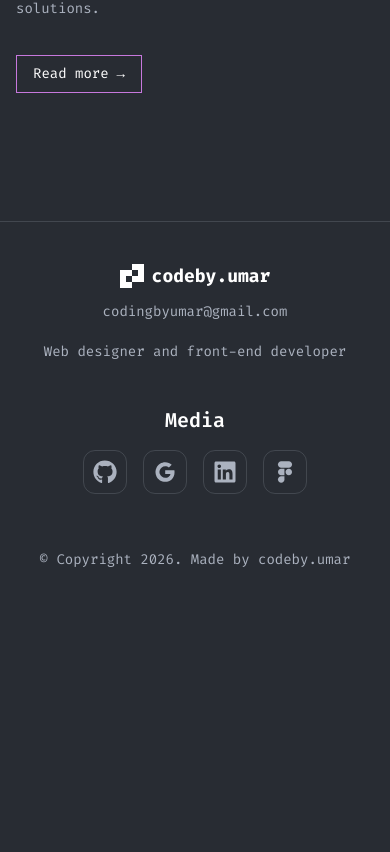
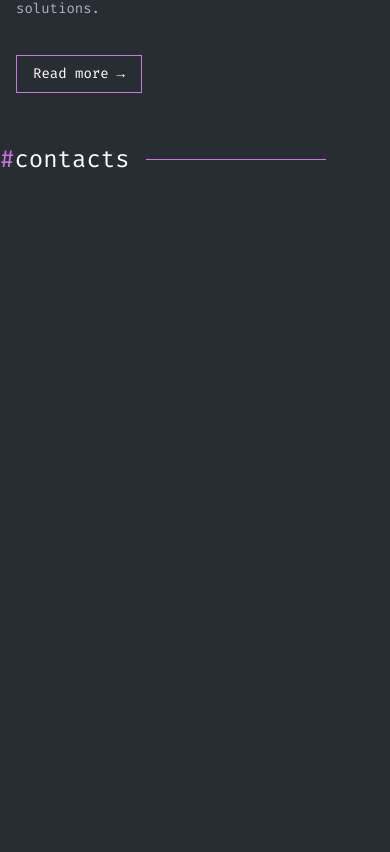
Before and after one commit to codeby-umar/codeby.umar, a React (Vite) app: page / in a window 390 px wide. Shown: the part 3872-4724 px from the top of the page. Before the commit the page ends 4482 px from the top, so only its background shows below. Built offline with nearby package versions, Linux system fonts and the light colour scheme.

Commit message:
conatcts pages

```diff
--- /dev/null
+++ b/src/components/others/Contacts.jsx
@@ -0,0 +1,19 @@
+import React from "react";
+import { useTranslation } from "react-i18next";
+
+function Contacts() {
+  const { t } = useTranslation();
+  return (
+    <div className="container h-screen">
+      <div className="mb-8 flex items-center gap-4">
+        <h2 className="whitespace-nowrap text-[24px] md:text-[32px]  text-white">
+          <span className="text-[#C778DD]">#</span>
+          {t("contacts.name")}
+        </h2>
+        <div className="h-px w-full max-w-45 md:max-w-120 bg-[#C778DD]" />
+      </div>
+    </div>
+  );
+}
+
+export default Contacts;
--- a/src/messages/en.json
+++ b/src/messages/en.json
@@ -38,6 +38,9 @@
     "dec2" : "By combining both frontend and backend technologies, I transform ideas into real-world solutions. I’ve helped various clients establish and grow their online presence.",
     "dec3" :  "I’m always learning new technologies and constantly improving my skills to deliver high-quality, scalable, and efficient solutions.",
     "readMore": "Read more"
+  },
+  "contacts" : {
+    "name" : "contacts"
   }
 
 }
--- a/src/pages/Home.jsx
+++ b/src/pages/Home.jsx
@@ -4,6 +4,7 @@ import Smartalk from "../components/others/Smartalk";
 import Project from "../components/others/Project";
 import Skils from "../components/others/Skils";
 import About from "../components/others/About";
+import Contacts from "../components/others/Contacts";
 
 function Home() {
   const {t} = useTranslation();
@@ -14,6 +15,7 @@ function Home() {
        <Project/>
        <Skils/>
        <About/>
+       <Contacts/>
     </div>
   )
 }
```
